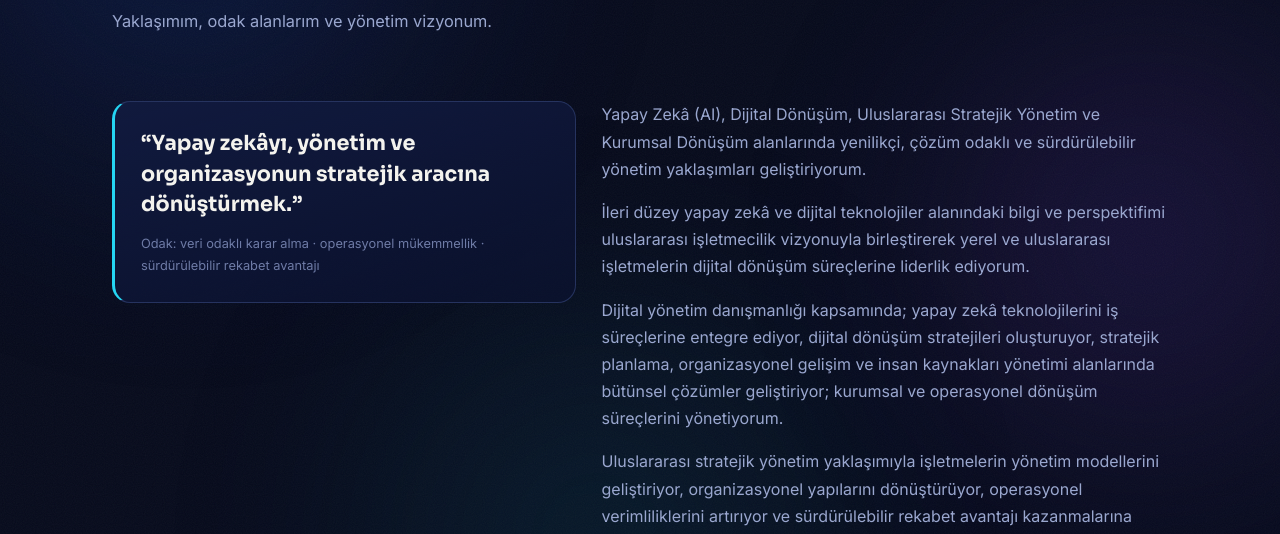
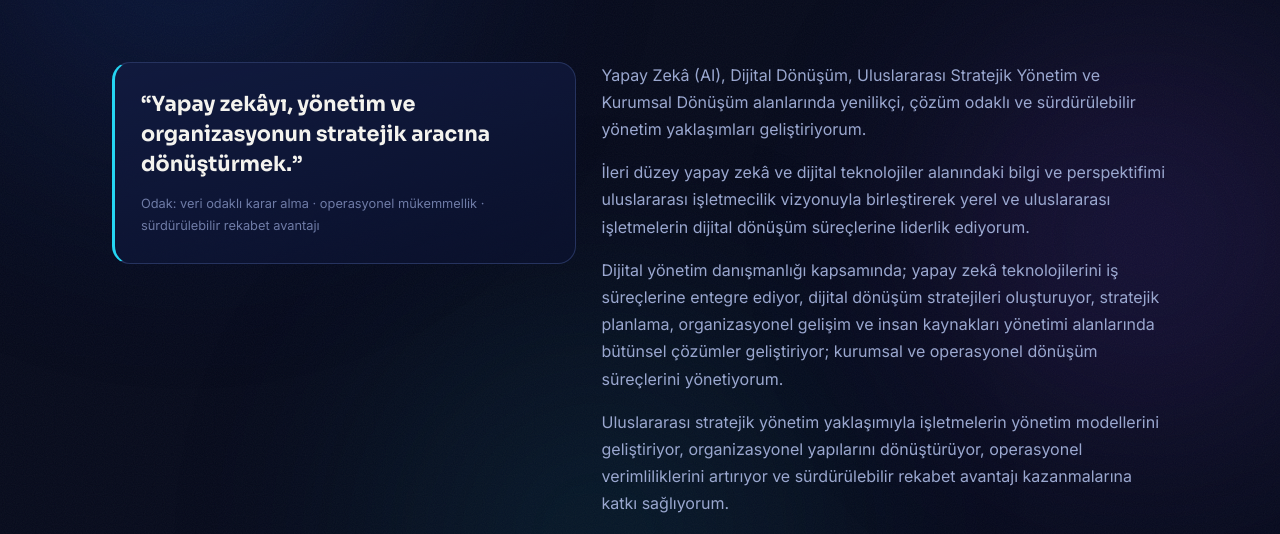
Before and after one commit to csknozdgn/csknozdgn.github.io, a plain HTML site: page hakkinda.html in a window 1280 px wide. Shown: the part 219-753 px from the top of the page. Drawn offline with Linux system fonts and the light colour scheme.

Commit message:
Remove lead paragraph from hakkinda.html
Removed a paragraph describing approach and vision.

```diff
--- a/hakkinda.html
+++ b/hakkinda.html
@@ -229,7 +229,6 @@ footer{border-top:1px solid var(--line);padding:36px 0 46px;margin-top:30px}.foo
   <div class="page-top">
     <nav class="crumbs st" aria-label="Sayfa yolu"><a href="/">Ana Sayfa</a> / <span aria-current="page">Hakkında</span></nav>
     <h1 class="st" style="--d:.1s">Hakkında</h1>
-    <p class="lead st" style="--d:.2s">Yaklaşımım, odak alanlarım ve yönetim vizyonum.</p>
   </div>
   <section class="s-hakkinda" aria-label="Hakkında">
     <div class="about-grid">
```
